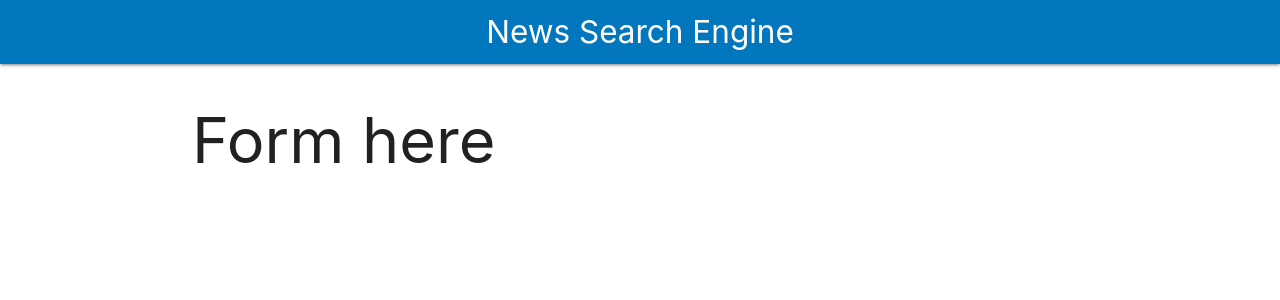
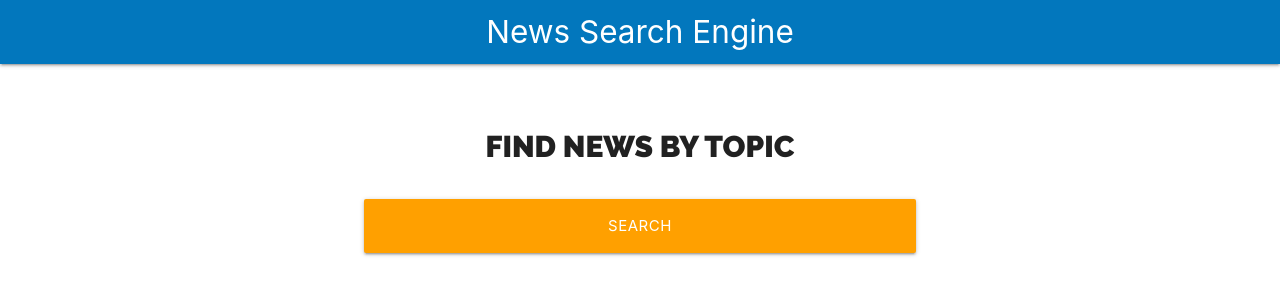
Before and after one commit to mikaelpizzi/news, a React (Create React App) app: page / in a window 1280 px wide. Shown: the top 300 px of the page. Built offline with nearby package versions, Linux system fonts and the light colour scheme.

Commit message:
[ADD] Add form and css modules

```diff
--- a/src/App.js
+++ b/src/App.js
@@ -1,4 +1,5 @@
 import { Fragment } from "react";
+import Form from "./components/Form";
 import Header from "./components/Header";
 
 function App() {
@@ -9,7 +10,7 @@
       />
 
       <div className="container white">
-        <h1>Form here</h1>
+        <Form />
       </div>
     </Fragment>
   );
--- /dev/null
+++ b/src/components/Form.js
@@ -0,0 +1,23 @@
+import styles from './Form.module.css'
+
+const Form = ({}) => {
+    return (
+        <div className={`${styles.searcher} row`}>
+            <div className="col s12 m8 offset-m2">
+                <form>
+                    <h2 className={styles.heading}>Find News By Topic</h2>
+
+                    <div className="input-field col s12">
+                        <input
+                            type='submit'
+                            className={`${styles['btn-block']} btn-large amber darken-2`}
+                            value='Search'
+                        />
+                    </div>
+                </form>
+            </div>
+        </div>
+    );
+}
+
+export default Form;
--- /dev/null
+++ b/src/components/Form.module.css
@@ -0,0 +1,17 @@
+.heading {
+    font-family: 'Raleway', sans-serif;
+    font-weight: 900;
+    font-size: 2rem;
+    text-transform: uppercase;
+    text-align: center;
+}
+
+.searcher {
+    margin-top: 2rem;
+    margin-bottom: 2rem;
+    text-align: left;
+}
+
+.btn-block {
+    width: 100%;
+}
```
